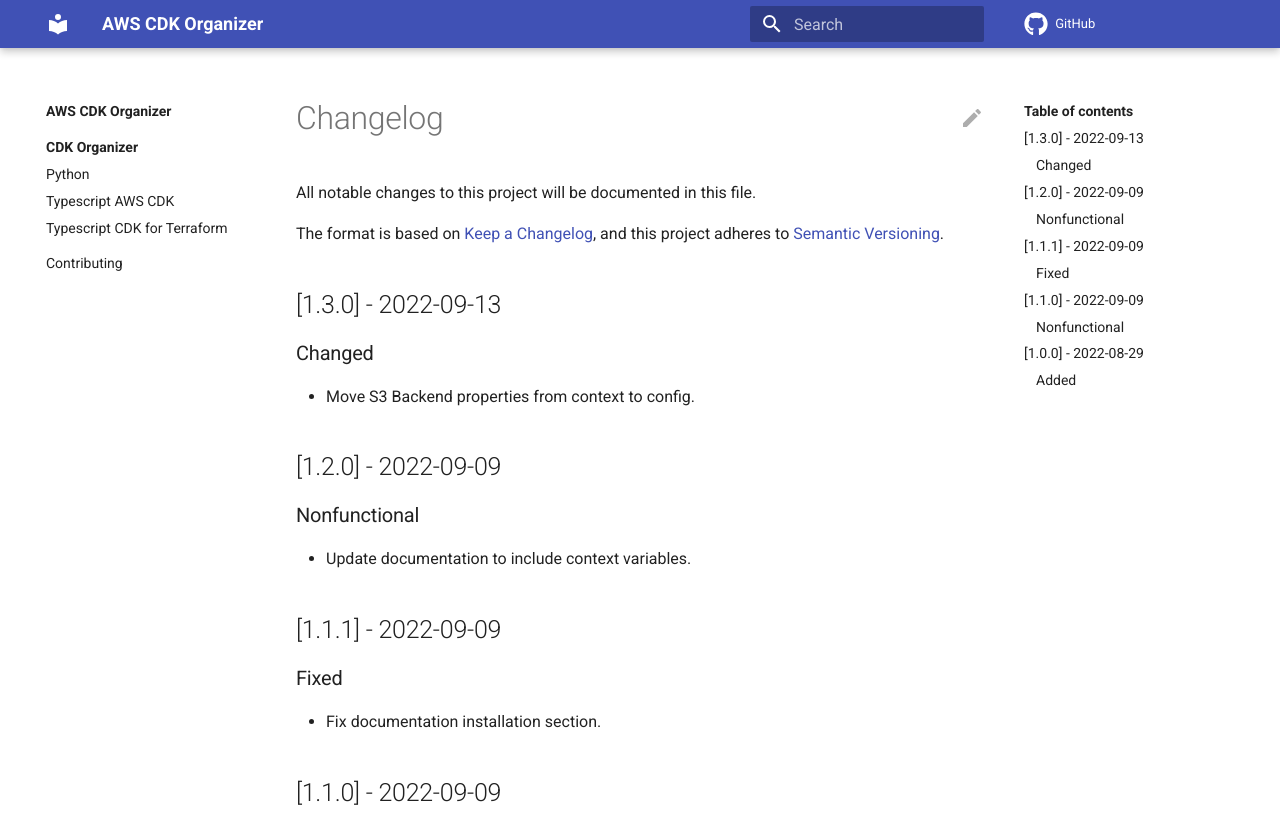
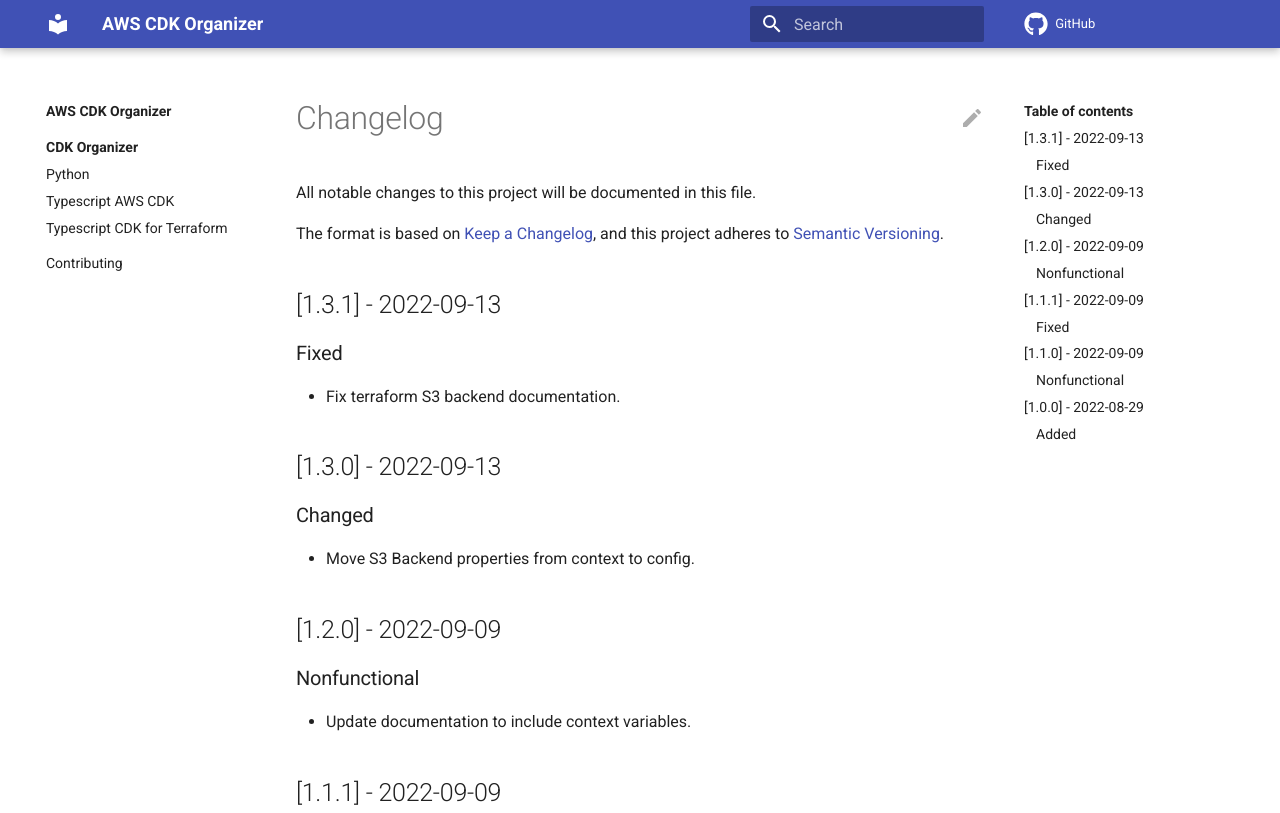
Before and after one commit to cdk-organizer/cdk-organizer.github.io, a plain HTML site: page reference/packages/typescript/terraform/CHANGELOG/index.html in a window 1280 px wide. Shown: the top 813 px of the page. Drawn offline with Linux system fonts and the light colour scheme; no server answers.

Commit message:
Update terraform docs

```diff
--- a/reference/packages/typescript/terraform/CHANGELOG/index.html
+++ b/reference/packages/typescript/terraform/CHANGELOG/index.html
@@ -170,6 +170,20 @@
     </label>
 <ul class="md-nav__list" data-md-component="toc" data-md-scrollfix="">
 <li class="md-nav__item">
+<a class="md-nav__link" href="#131-2022-09-13">
+    [1.3.1] - 2022-09-13
+  </a>
+<nav aria-label="[1.3.1] - 2022-09-13" class="md-nav">
+<ul class="md-nav__list">
+<li class="md-nav__item">
+<a class="md-nav__link" href="#fixed">
+    Fixed
+  </a>
+</li>
+</ul>
+</nav>
+</li>
+<li class="md-nav__item">
 <a class="md-nav__link" href="#130-2022-09-13">
     [1.3.0] - 2022-09-13
   </a>
@@ -204,7 +218,7 @@
 <nav aria-label="[1.1.1] - 2022-09-09" class="md-nav">
 <ul class="md-nav__list">
 <li class="md-nav__item">
-<a class="md-nav__link" href="#fixed">
+<a class="md-nav__link" href="#fixed_1">
     Fixed
   </a>
 </li>
@@ -253,6 +267,11 @@
 <p>All notable changes to this project will be documented in this file.</p>
 <p>The format is based on <a href="https://keepachangelog.com/en/1.0.0/">Keep a Changelog</a>,
 and this project adheres to <a href="https://semver.org/spec/v2.0.0.html">Semantic Versioning</a>.</p>
+<h2 id="131-2022-09-13">[1.3.1] - 2022-09-13<a class="headerlink" href="#131-2022-09-13" title="Permanent link"></a></h2>
+<h3 id="fixed">Fixed<a class="headerlink" href="#fixed" title="Permanent link"></a></h3>
+<ul>
+<li>Fix terraform S3 backend documentation.</li>
+</ul>
 <h2 id="130-2022-09-13">[1.3.0] - 2022-09-13<a class="headerlink" href="#130-2022-09-13" title="Permanent link"></a></h2>
 <h3 id="changed">Changed<a class="headerlink" href="#changed" title="Permanent link"></a></h3>
 <ul>
@@ -264,7 +283,7 @@ and this project adheres to <a href="https://semver.org/spec/v2.0.0.html">Semant
 <li>Update documentation to include context variables.</li>
 </ul>
 <h2 id="111-2022-09-09">[1.1.1] - 2022-09-09<a class="headerlink" href="#111-2022-09-09" title="Permanent link"></a></h2>
-<h3 id="fixed">Fixed<a class="headerlink" href="#fixed" title="Permanent link"></a></h3>
+<h3 id="fixed_1">Fixed<a class="headerlink" href="#fixed_1" title="Permanent link"></a></h3>
 <ul>
 <li>Fix documentation installation section.</li>
 </ul>
```
Also changed, not shown: reference/packages/python/CHANGELOG/index.html (+19 -0 lines), reference/packages/python/index.html (+2 -2 lines), reference/packages/typescript/terraform/index.html (+2 -2 lines), search/search_index.json (+1 -1 lines), 1 other file.
